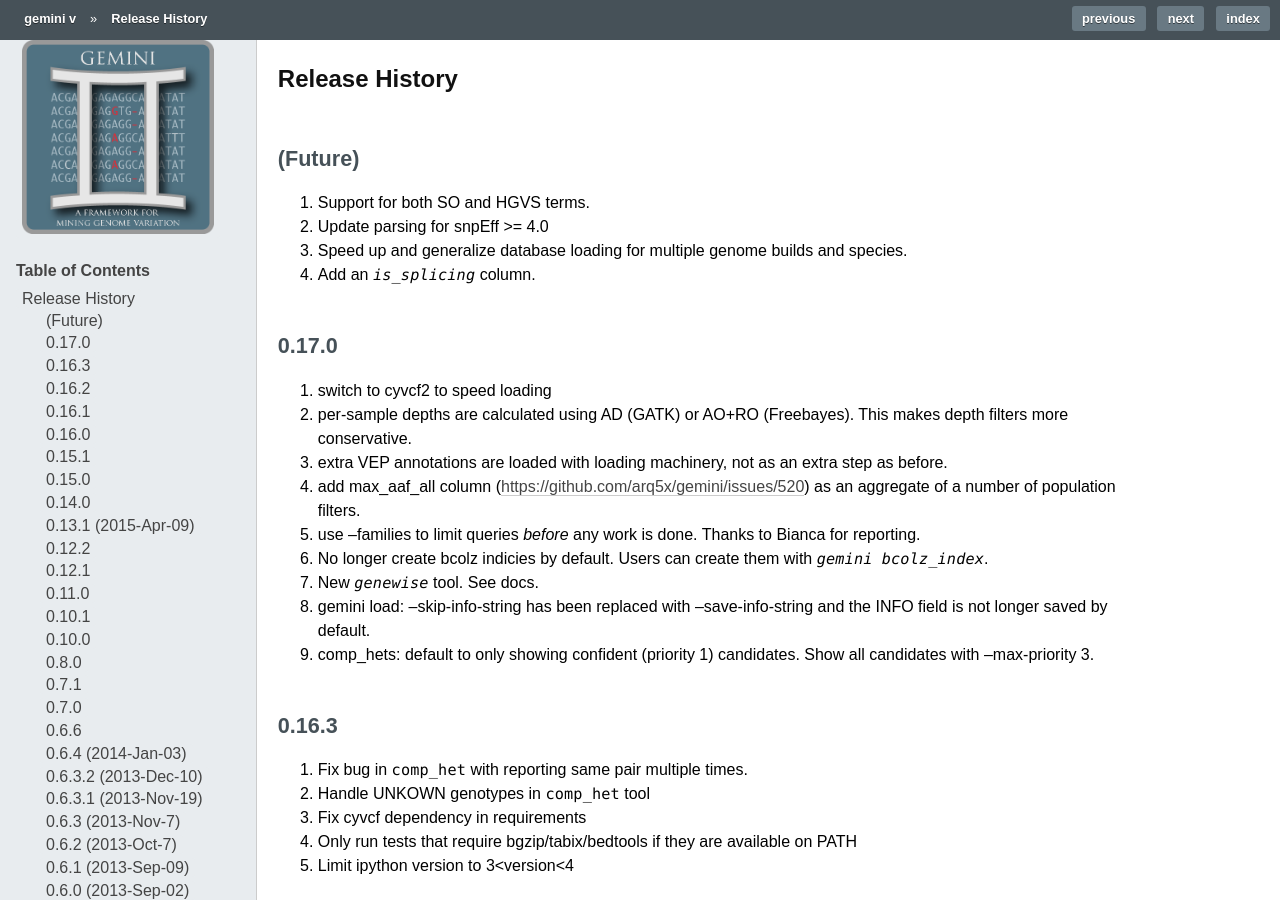
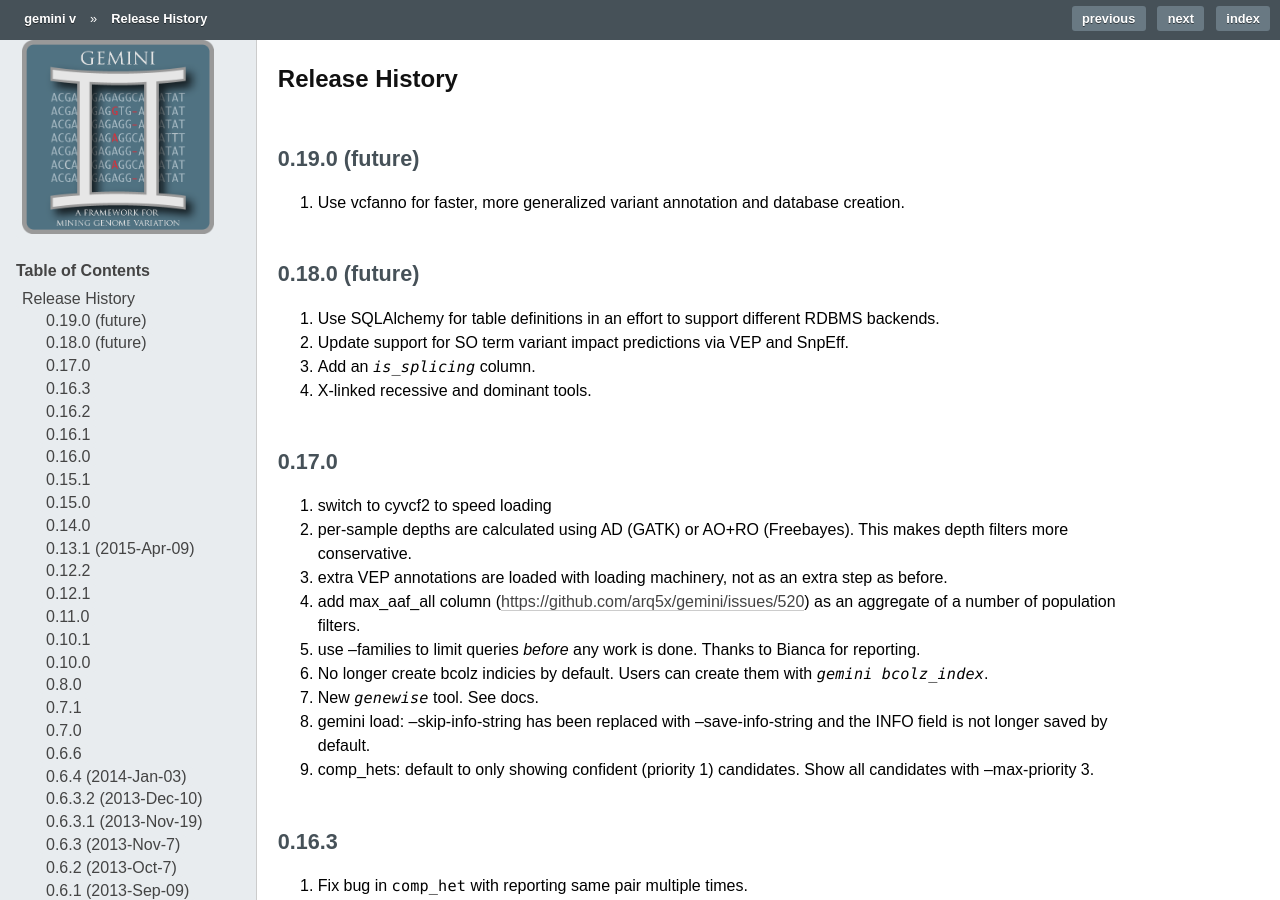
Before and after one commit to arq5x/gemini, a Sphinx documentation site: the page built from docs/content/history.rst, in a window 1280 px wide and 900 px high. Built offline with Sphinx 7.4.7, drawn with Linux system fonts in a browser that asks for light colours; formulas are drawn with MathJax 3; the version number could not be read and is left out; comment, search, counter and statistics services are not loaded.

Commit message:
Update history.rst

```diff
--- a/docs/content/history.rst
+++ b/docs/content/history.rst
@@ -2,12 +2,16 @@
 Release History
 #############################
 
-(Future)
-=======================================
-#. Support for both SO and HGVS terms.
-#. Update parsing for snpEff >= 4.0
-#. Speed up and generalize database loading for multiple genome builds and species.
+0.19.0 (future)
+===============
+#. Use vcfanno for faster, more generalized variant annotation and database creation.
+
+0.18.0 (future)
+===============
+#. Use SQLAlchemy for table definitions in an effort to support different RDBMS backends.
+#. Update support for SO term variant impact predictions via VEP and SnpEff.
 #. Add an `is_splicing` column.
+#. X-linked recessive and dominant tools.
 
 0.17.0
 ======
```
